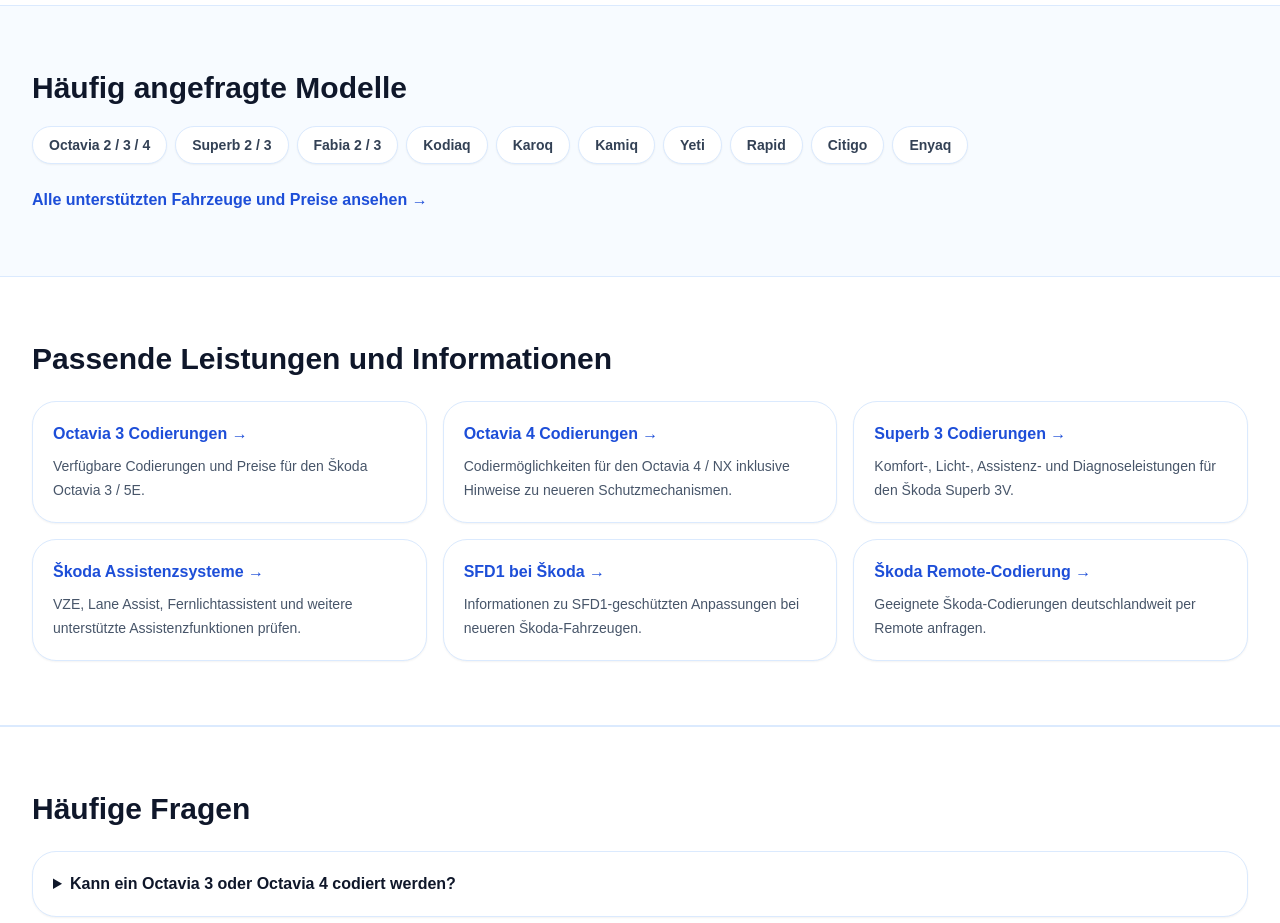
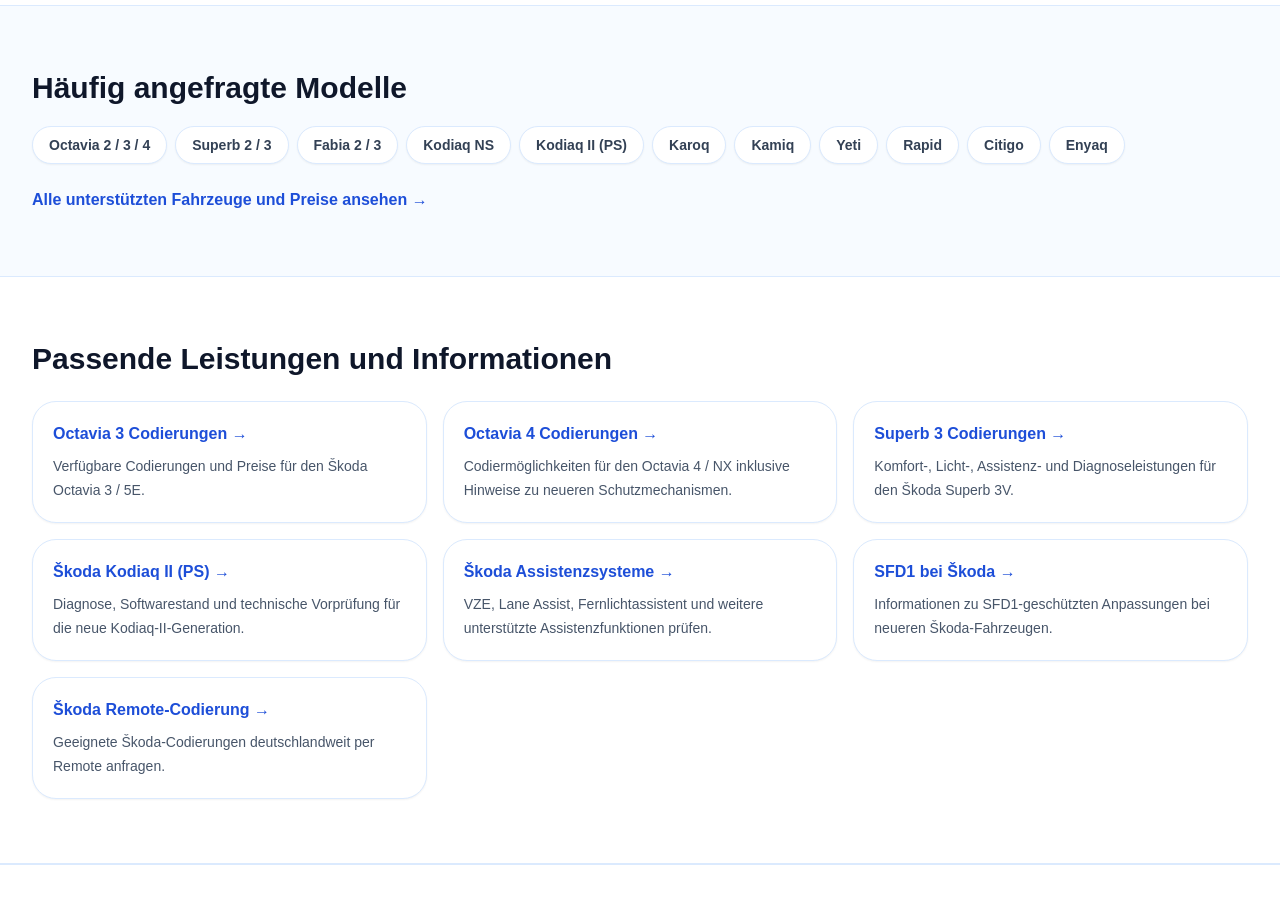
Before and after one commit to e-engineer2026/td-fahrzeugcodierung2, a Next.js app: page /skoda-codierung-leipzig in a window 1280 px wide. Shown: the part 1820-2743 px from the top of the page. Built offline with nearby package versions, Linux system fonts and the light colour scheme; no server answers.

Commit message:
SEO: link Skoda Kodiaq II from brand landing page

```diff
--- a/app/skoda-codierung-leipzig/page.tsx
+++ b/app/skoda-codierung-leipzig/page.tsx
@@ -3,7 +3,7 @@ import SeoServicePage from "../components/SeoServicePage";
 
 export const metadata: Metadata = {
   title: "Škoda Codierung Leipzig",
-  description: "Škoda Codierung in Leipzig für Octavia, Superb, Fabia, Kodiaq, Karoq, Kamiq, Enyaq und weitere Modelle. Codierungen und Diagnose direkt prüfen.",
+  description: "Škoda Codierung und Diagnose in Leipzig für Octavia, Superb, Fabia, Kodiaq, Kodiaq II, Karoq, Kamiq, Enyaq und weitere Modelle. Machbarkeit direkt prüfen.",
   alternates: { canonical: "/skoda-codierung-leipzig" },
 };
 
@@ -13,7 +13,7 @@ export default function Page() {
     title="Škoda Codierung in Leipzig"
     intro="Codierungen und Diagnose für viele Škoda-Modelle – von PQ-Plattformen über MQB bis MQB evo und MEB. Ausstattung, Steuergeräte und Softwarestand werden vor der Änderung berücksichtigt."
     benefits={["Škoda-Modelle von Fabia bis Enyaq", "Vor Ort in Leipzig-Süd", "Codierung und Diagnose mit VAG-Werkzeugen", "Klare Preise und Vorprüfung"]}
-    models={["Octavia 2 / 3 / 4", "Superb 2 / 3", "Fabia 2 / 3", "Kodiaq", "Karoq", "Kamiq", "Yeti", "Rapid", "Citigo", "Enyaq"]}
+    models={["Octavia 2 / 3 / 4", "Superb 2 / 3", "Fabia 2 / 3", "Kodiaq NS", "Kodiaq II (PS)", "Karoq", "Kamiq", "Yeti", "Rapid", "Citigo", "Enyaq"]}
     detailsTitle="Typische Škoda-Codierungen und Anpassungen"
     details={[
       "Bei Škoda werden häufig Komfort-, Licht-, Kombiinstrument- und Assistenzfunktionen angepasst. Je nach Fahrzeug sind beispielsweise Coming Home/Leaving Home, Spiegel- und Fensterfunktionen, Auto-Lock/Unlock, Komfortblinken, Tagfahrlicht-Anpassungen, Zeigertest sowie ausgewählte Assistenzfunktionen möglich.",
@@ -26,6 +26,7 @@ export default function Page() {
       { href: "/fahrzeuge/skoda/octavia-3-5e-codierung", label: "Octavia 3 Codierungen", description: "Verfügbare Codierungen und Preise für den Škoda Octavia 3 / 5E." },
       { href: "/fahrzeuge/skoda/octavia-4-nx-codierung", label: "Octavia 4 Codierungen", description: "Codiermöglichkeiten für den Octavia 4 / NX inklusive Hinweise zu neueren Schutzmechanismen." },
       { href: "/fahrzeuge/skoda/superb-3v-codierung", label: "Superb 3 Codierungen", description: "Komfort-, Licht-, Assistenz- und Diagnoseleistungen für den Škoda Superb 3V." },
+      { href: "/fahrzeuge/skoda/kodiaq-ii-ps-codierung", label: "Škoda Kodiaq II (PS)", description: "Diagnose, Softwarestand und technische Vorprüfung für die neue Kodiaq-II-Generation." },
       { href: "/assistenzsysteme-codieren-leipzig", label: "Škoda Assistenzsysteme", description: "VZE, Lane Assist, Fernlichtassistent und weitere unterstützte Assistenzfunktionen prüfen." },
       { href: "/sfd-freischaltung-leipzig", label: "SFD1 bei Škoda", description: "Informationen zu SFD1-geschützten Anpassungen bei neueren Škoda-Fahrzeugen." },
       { href: "/remote-fahrzeugcodierung", label: "Škoda Remote-Codierung", description: "Geeignete Škoda-Codierungen deutschlandweit per Remote anfragen." }
```
